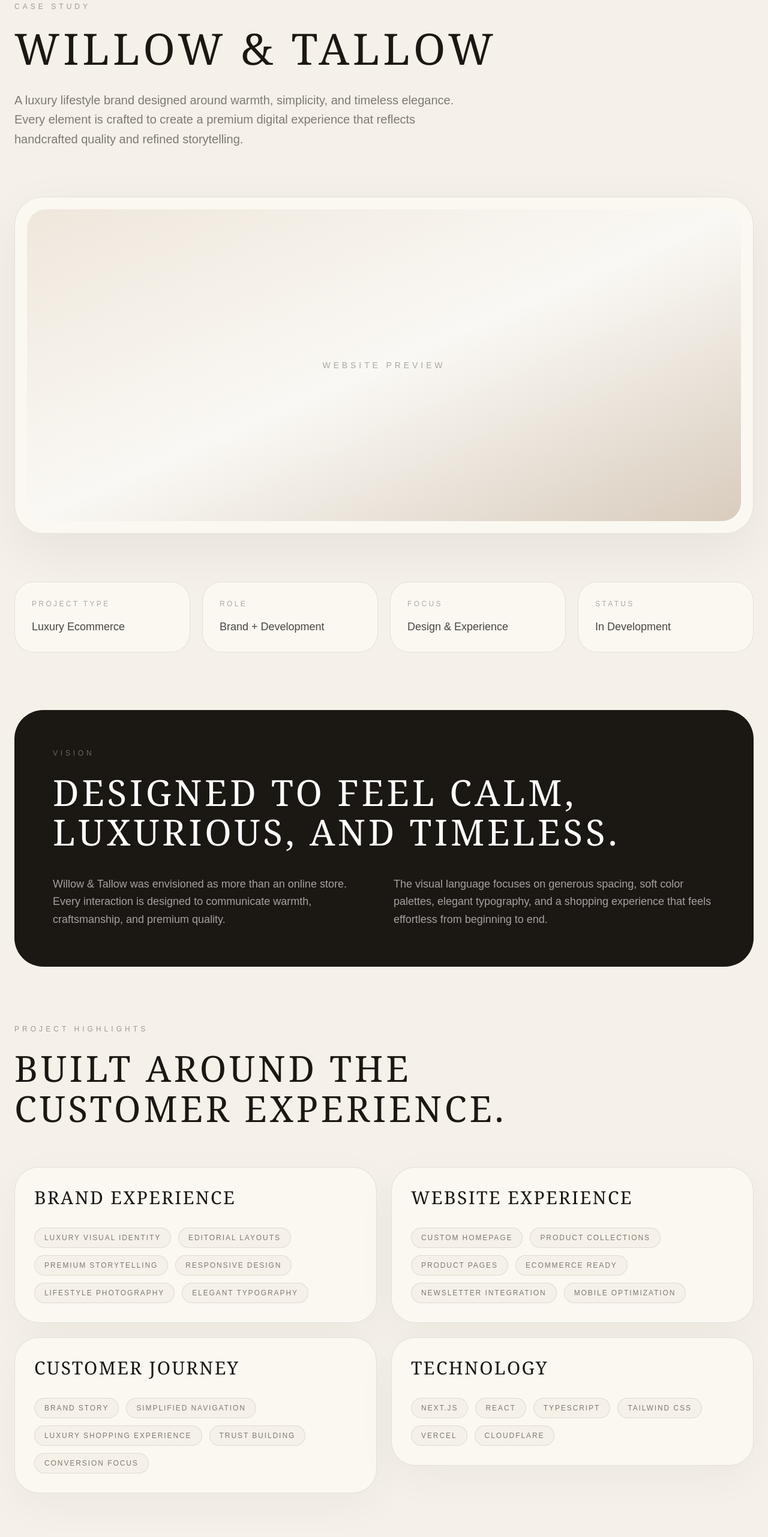
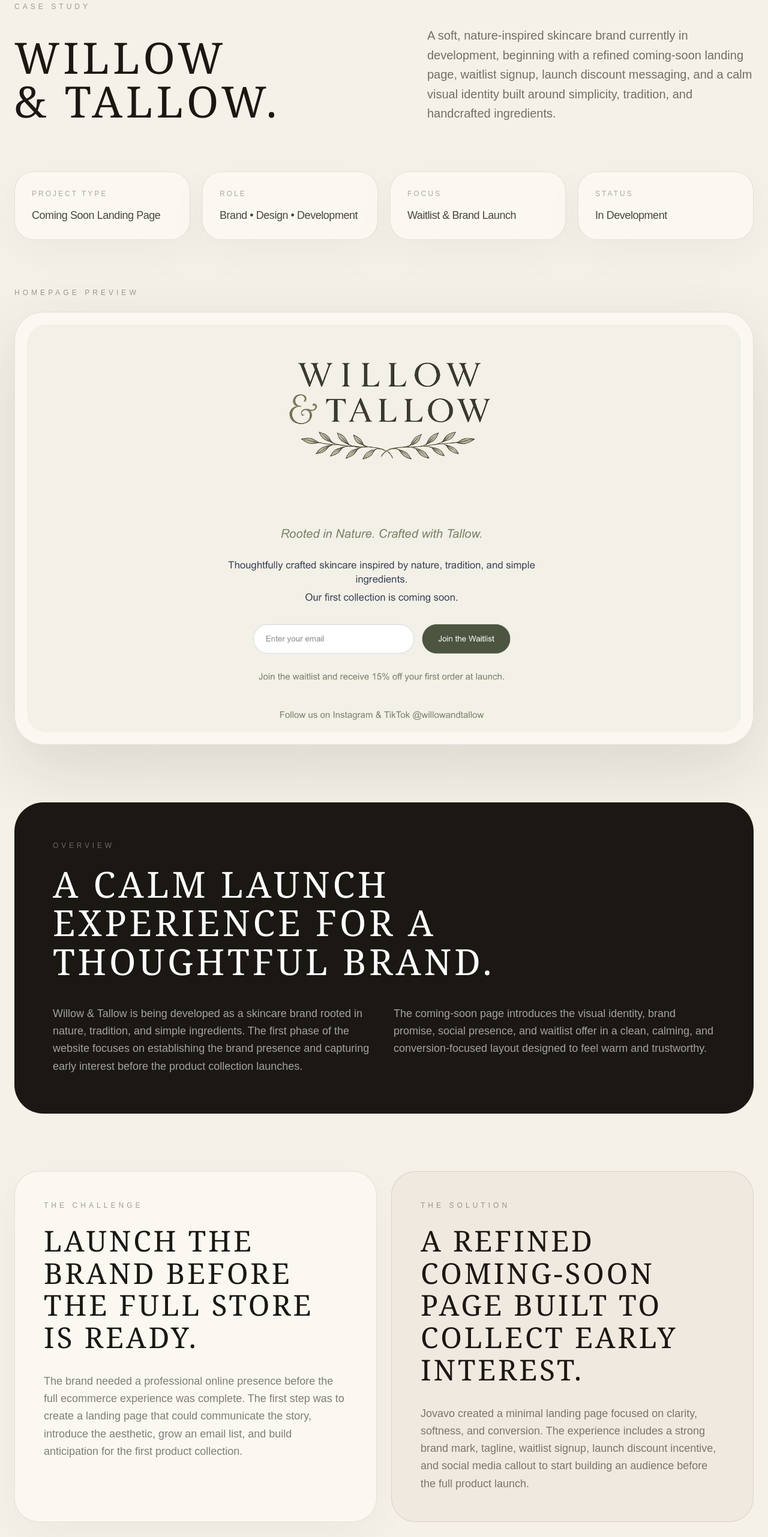
Before and after one commit to Jovavoco/jovavo, a Next.js app: page /work/willow-and-tallow in a window 1280 px wide. Shown: the part 234-2797 px from the top of the page at 60% size. Built offline with nearby package versions, Linux system fonts and the light colour scheme; no server answers.

Commit message:
Update page.tsx

```diff
--- a/app/work/willow-and-tallow/page.tsx
+++ b/app/work/willow-and-tallow/page.tsx
@@ -1,38 +1,46 @@
 import Link from "next/link";
+import { ArrowUpRight } from "lucide-react";
 import Reveal from "@/components/Reveal";
 
-export default function WillowAndTallowCaseStudy() {
+const stats = [
+  ["Project Type", "Coming Soon Landing Page"],
+  ["Role", "Brand • Design • Development"],
+  ["Focus", "Waitlist & Brand Launch"],
+  ["Status", "In Development"],
+];
+
 const sections = [
   {
     title: "Brand Experience",
     items: [
-        "Luxury Visual Identity",
-        "Editorial Layouts",
-        "Premium Storytelling",
-        "Responsive Design",
-        "Lifestyle Photography",
-        "Elegant Typography",
+      "Soft visual identity",
+      "Nature-inspired direction",
+      "Elegant typography",
+      "Warm color palette",
+      "Launch messaging",
+      "Premium simplicity",
     ],
   },
   {
     title: "Website Experience",
     items: [
-        "Custom Homepage",
-        "Product Collections",
-        "Product Pages",
-        "Ecommerce Ready",
-        "Newsletter Integration",
-        "Mobile Optimization",
+      "Coming soon page",
+      "Waitlist signup",
+      "Launch discount message",
+      "Responsive design",
+      "Social callout",
+      "Minimal interface",
     ],
   },
   {
     title: "Customer Journey",
     items: [
-        "Brand Story",
-        "Simplified Navigation",
-        "Luxury Shopping Experience",
-        "Trust Building",
-        "Conversion Focus",
+      "Clear brand promise",
+      "Email capture",
+      "Early audience building",
+      "Trust-focused copy",
+      "Launch anticipation",
+      "Simple conversion path",
     ],
   },
   {
@@ -48,20 +56,27 @@ export default function WillowAndTallowCaseStudy() {
   },
 ];
 
-  const stats = [
-    ["Project Type", "Luxury Ecommerce"],
-    ["Role", "Brand + Development"],
-    ["Focus", "Design & Experience"],
-    ["Status", "In Development"],
+const delivered = [
+  "Coming soon landing page",
+  "Waitlist signup experience",
+  "Launch discount messaging",
+  "Brand positioning",
+  "Responsive design",
+  "Soft visual direction",
+  "Simple conversion flow",
+  "Social media callout",
+  "Domain setup",
+  "Production deployment",
 ];
 
+export default function WillowAndTallowCaseStudy() {
   return (
     <main className="min-h-screen bg-[#f5f1e8] text-[#1b1713]">
-      <section className="mx-auto max-w-7xl px-6 pt-40 pb-28">
+      <section className="mx-auto max-w-7xl px-6 pb-28 pt-40">
         <Reveal>
           <Link
             href="/work"
-            className="mb-14 inline-flex text-xs uppercase tracking-[0.28em] text-[#1b1713]/45 transition hover:text-[#1b1713]"
+            className="mb-14 inline-flex items-center gap-3 text-xs uppercase tracking-[0.28em] text-[#1b1713]/45 transition hover:text-[#1b1713]"
           >
             ← Back to Work
           </Link>
@@ -70,39 +85,30 @@ export default function WillowAndTallowCaseStudy() {
             Case Study
           </p>
 
-          <h1 className="max-w-6xl font-serif text-5xl font-light uppercase leading-[1.05] tracking-[0.08em] md:text-7xl">
-            Willow & Tallow
+          <div className="grid gap-12 lg:grid-cols-[1fr_0.85fr] lg:items-end">
+            <h1 className="max-w-6xl font-serif text-5xl font-light uppercase leading-[1.02] tracking-[0.08em] md:text-7xl">
+              Willow
+              <br />& Tallow.
             </h1>
 
-          <p className="mt-8 max-w-3xl text-lg leading-relaxed text-[#1b1713]/55 md:text-xl">
-            A luxury lifestyle brand designed around warmth, simplicity, and
-            timeless elegance. Every element is crafted to create a premium
-            digital experience that reflects handcrafted quality and refined
-            storytelling.
+            <p className="max-w-3xl text-lg leading-relaxed text-[#1b1713]/60 md:text-xl">
+              A soft, nature-inspired skincare brand currently in development,
+              beginning with a refined coming-soon landing page, waitlist
+              signup, launch discount messaging, and a calm visual identity
+              built around simplicity, tradition, and handcrafted ingredients.
             </p>
-        </Reveal>
-
-        {/* Hero Preview */}
-
-        <Reveal>
-          <div className="mt-20 overflow-hidden rounded-[3rem] border border-[#1b1713]/10 bg-[#fbf8f2] p-5 shadow-[0_30px_90px_rgba(27,23,19,0.06)]">
-            <div className="flex h-[520px] items-center justify-center rounded-[2rem] bg-gradient-to-br from-[#efe7dc] via-[#faf8f4] to-[#d8ccbd] text-sm uppercase tracking-[0.35em] text-[#1b1713]/35">
-              Website Preview
-            </div>
           </div>
         </Reveal>
 
-        {/* Stats */}
-
         <div className="mt-20 grid gap-5 md:grid-cols-4">
           {stats.map(([label, value], index) => (
-            <Reveal key={label} delay={index * 120}>
-              <div className="rounded-[2rem] border border-[#1b1713]/10 bg-[#fbf8f2] p-7">
-                <p className="mb-4 text-xs uppercase tracking-[0.28em] text-[#1b1713]/35">
+            <Reveal key={label} delay={index * 90}>
+              <div className="rounded-[2rem] border border-[#1b1713]/10 bg-[#fbf8f2] p-7 shadow-[0_20px_70px_rgba(27,23,19,0.04)]">
+                <p className="mb-4 text-xs uppercase tracking-[0.25em] text-[#1b1713]/35">
                   {label}
                 </p>
 
-                <p className="text-lg font-medium text-[#1b1713]/80">
+                <p className="text-lg font-medium leading-snug tracking-tight text-[#1b1713]/80">
                   {value}
                 </p>
               </div>
@@ -110,38 +116,100 @@ export default function WillowAndTallowCaseStudy() {
           ))}
         </div>
 
-        {/* Overview */}
-
+        {/* HOMEPAGE IMAGE */}
         <Reveal>
-          <section className="mt-24 rounded-[3rem] bg-[#1b1713] p-10 text-white md:p-16">
-            <p className="mb-6 text-xs uppercase tracking-[0.4em] text-white/35">
-              Vision
+          <section className="mt-20">
+            <p className="mb-6 text-xs uppercase tracking-[0.42em] text-[#1b1713]/40">
+              Homepage Preview
             </p>
 
-            <h2 className="max-w-5xl font-serif text-4xl font-light uppercase leading-[1.1] tracking-[0.08em] md:text-6xl">
-              Designed to feel calm,
+            <div className="overflow-hidden rounded-[3rem] border border-[#1b1713]/10 bg-[#fbf8f2] p-4 shadow-[0_40px_120px_rgba(27,23,19,0.12)] md:p-5">
+              <img
+                src="/images/work/willow-and-tallow-homepage.png"
+                alt="Willow & Tallow coming soon homepage"
+                className="h-auto w-full rounded-[2rem] object-cover"
+              />
+            </div>
+          </section>
+        </Reveal>
+
+        {/* OVERVIEW */}
+        <Reveal>
+          <section className="mt-24 rounded-[3rem] bg-[#1b1713] p-8 text-white md:p-16">
+            <p className="mb-6 text-xs uppercase tracking-[0.4em] text-white/35">
+              Overview
+            </p>
+
+            <h2 className="max-w-5xl font-serif text-4xl font-light uppercase leading-[1.08] tracking-[0.08em] md:text-6xl">
+              A calm launch
               <br />
-              luxurious, and timeless.
+              experience for a
+              <br />
+              thoughtful brand.
             </h2>
 
             <div className="mt-10 grid gap-8 md:grid-cols-2">
               <p className="text-lg leading-relaxed text-white/60">
-                Willow & Tallow was envisioned as more than an online store.
-                Every interaction is designed to communicate warmth,
-                craftsmanship, and premium quality.
+                Willow & Tallow is being developed as a skincare brand rooted in
+                nature, tradition, and simple ingredients. The first phase of
+                the website focuses on establishing the brand presence and
+                capturing early interest before the product collection launches.
               </p>
 
               <p className="text-lg leading-relaxed text-white/60">
-                The visual language focuses on generous spacing, soft color
-                palettes, elegant typography, and a shopping experience that
-                feels effortless from beginning to end.
+                The coming-soon page introduces the visual identity, brand
+                promise, social presence, and waitlist offer in a clean,
+                calming, and conversion-focused layout designed to feel warm and
+                trustworthy.
               </p>
             </div>
           </section>
         </Reveal>
 
-        {/* Capabilities */}
+        {/* CHALLENGE / SOLUTION */}
+        <section className="mt-24 grid gap-6 lg:grid-cols-2">
+          <Reveal>
+            <div className="h-full rounded-[2.5rem] border border-[#1b1713]/10 bg-[#fbf8f2] p-8 shadow-[0_20px_70px_rgba(27,23,19,0.04)] md:p-12">
+              <p className="mb-6 text-xs uppercase tracking-[0.42em] text-[#1b1713]/40">
+                The Challenge
+              </p>
 
+              <h2 className="font-serif text-4xl font-light uppercase leading-[1.12] tracking-[0.08em] md:text-5xl">
+                Launch the brand before the full store is ready.
+              </h2>
+
+              <p className="mt-8 text-lg leading-relaxed text-[#1b1713]/55">
+                The brand needed a professional online presence before the full
+                ecommerce experience was complete. The first step was to create
+                a landing page that could communicate the story, introduce the
+                aesthetic, grow an email list, and build anticipation for the
+                first product collection.
+              </p>
+            </div>
+          </Reveal>
+
+          <Reveal delay={120}>
+            <div className="h-full rounded-[2.5rem] border border-[#1b1713]/10 bg-[#efe9df] p-8 md:p-12">
+              <p className="mb-6 text-xs uppercase tracking-[0.42em] text-[#1b1713]/40">
+                The Solution
+              </p>
+
+              <h2 className="font-serif text-4xl font-light uppercase leading-[1.12] tracking-[0.08em] md:text-5xl">
+                A refined coming-soon page built to collect early interest.
+              </h2>
+
+              <p className="mt-8 text-lg leading-relaxed text-[#1b1713]/55">
+                Jovavo created a minimal landing page focused on clarity,
+                softness, and conversion. The experience includes a strong brand
+                mark, tagline, waitlist signup, launch discount incentive, and
+                social media callout to start building an audience before the
+                full product launch.
+              </p>
+            </div>
+          </Reveal>
+        </section>
+
+        {/* CAPABILITIES */}
         <section className="mt-24">
           <Reveal>
             <p className="mb-6 text-xs uppercase tracking-[0.42em] text-[#1b1713]/40">
@@ -149,15 +217,15 @@ export default function WillowAndTallowCaseStudy() {
             </p>
 
             <h2 className="max-w-5xl font-serif text-4xl font-light uppercase leading-[1.12] tracking-[0.08em] md:text-6xl">
-              Built around the customer experience.
+              Built to introduce the brand and prepare for launch.
             </h2>
           </Reveal>
 
           <div className="mt-16 grid gap-6 md:grid-cols-2">
             {sections.map((section, index) => (
-              <Reveal key={section.title} delay={index * 120}>
-                <div className="rounded-[2.5rem] border border-[#1b1713]/10 bg-[#fbf8f2] p-8 shadow-[0_20px_70px_rgba(27,23,19,0.04)] transition-all duration-500 hover:-translate-y-1 hover:bg-white hover:shadow-[0_35px_100px_rgba(27,23,19,0.08)]">
-                  <h3 className="mb-8 font-serif text-3xl font-light uppercase tracking-[0.08em]">
+              <Reveal key={section.title} delay={index * 100}>
+                <div className="rounded-[2.5rem] border border-[#1b1713]/10 bg-[#fbf8f2] p-8 shadow-[0_20px_70px_rgba(27,23,19,0.04)] transition-all duration-500 hover:-translate-y-1 hover:bg-white hover:shadow-[0_35px_100px_rgba(27,23,19,0.08)] md:p-10">
+                  <h3 className="mb-8 font-serif text-3xl font-light uppercase tracking-[0.08em] md:text-4xl">
                     {section.title}
                   </h3>
 
@@ -177,25 +245,60 @@ export default function WillowAndTallowCaseStudy() {
           </div>
         </section>
 
-        {/* Design Principles */}
+        {/* WHAT WE DELIVERED */}
+        <Reveal>
+          <section className="mt-24 rounded-[3rem] border border-[#1b1713]/10 bg-[#fbf8f2] p-8 shadow-[0_20px_70px_rgba(27,23,19,0.04)] md:p-14">
+            <div className="grid gap-12 lg:grid-cols-[0.8fr_1fr] lg:items-start">
+              <div>
+                <p className="mb-6 text-xs uppercase tracking-[0.42em] text-[#1b1713]/40">
+                  What We Delivered
+                </p>
 
+                <h2 className="font-serif text-4xl font-light uppercase leading-[1.1] tracking-[0.08em] md:text-6xl">
+                  Brand,
+                  <br />
+                  landing page,
+                  <br />
+                  launch list.
+                </h2>
+              </div>
+
+              <div className="grid gap-3 sm:grid-cols-2">
+                {delivered.map((item) => (
+                  <div
+                    key={item}
+                    className="rounded-full border border-[#1b1713]/10 bg-[#f5f1e8] px-5 py-3 text-xs uppercase tracking-[0.16em] text-[#1b1713]/60"
+                  >
+                    ✓ {item}
+                  </div>
+                ))}
+              </div>
+            </div>
+          </section>
+        </Reveal>
+
+        {/* DESIGN PRINCIPLES */}
         <section className="mt-24 grid gap-6 md:grid-cols-3">
           {[
             {
-              title: "Elegant Design",
-              text: "Clean layouts, generous whitespace, and refined typography create a timeless visual identity.",
+              title: "Calm Identity",
+              text: "A soft visual system with natural tones, elegant typography, and generous spacing to reflect warmth and simplicity.",
             },
             {
-              title: "Luxury Shopping",
-              text: "Every interaction is designed to make browsing and purchasing feel effortless and premium.",
+              title: "Waitlist Focus",
+              text: "The page is structured around a simple email signup flow supported by clear messaging and a launch discount incentive.",
             },
             {
-              title: "Scalable Foundation",
-              text: "Built with modern technologies that allow the brand to grow with new collections and future features.",
+              title: "Launch Ready",
+              text: "The foundation is built to expand into a fuller ecommerce experience as products, collections, and brand assets are finalized.",
             },
           ].map((item, index) => (
             <Reveal key={item.title} delay={index * 120}>
-              <div className="rounded-[2.5rem] border border-[#1b1713]/10 bg-[#efe9df] p-8 transition-all duration-500 hover:-translate-y-1 hover:bg-[#fbf8f2]">
+              <div className="h-full rounded-[2.5rem] border border-[#1b1713]/10 bg-[#efe9df] p-8 transition-all duration-500 hover:-translate-y-1 hover:bg-[#fbf8f2] md:p-10">
+                <p className="mb-8 font-serif text-5xl text-[#1b1713]/20">
+                  0{index + 1}
+                </p>
+
                 <h3 className="font-serif text-3xl font-light uppercase tracking-[0.08em]">
                   {item.title}
                 </h3>
@@ -208,32 +311,63 @@ export default function WillowAndTallowCaseStudy() {
           ))}
         </section>
 
-        {/* CTA */}
-
+        {/* RESULT */}
         <Reveal>
           <section className="mt-24 rounded-[3rem] bg-[#1b1713] p-10 text-white md:p-16">
             <div className="grid gap-10 md:grid-cols-[1fr_auto] md:items-end">
               <div>
                 <p className="mb-5 text-xs uppercase tracking-[0.4em] text-white/35">
-                  Coming Soon
+                  The Result
                 </p>
 
                 <h2 className="max-w-4xl font-serif text-4xl font-light uppercase leading-[1.12] tracking-[0.08em] md:text-6xl">
-                  A luxury digital experience in the making.
+                  A polished first impression before launch.
                 </h2>
 
-                <p className="mt-6 max-w-2xl leading-relaxed text-white/60">
-                  Willow & Tallow is currently in development and will showcase
-                  a refined ecommerce experience centered around thoughtful
-                  design and premium storytelling.
+                <p className="mt-6 max-w-3xl leading-relaxed text-white/60">
+                  Willow & Tallow now has a calm, branded landing page that
+                  introduces the company, communicates the product direction,
+                  encourages email signups, promotes the launch incentive, and
+                  creates a professional foundation for the upcoming ecommerce
+                  experience.
                 </p>
+              </div>
+
+              <a
+                href="https://willowandtallow.com"
+                target="_blank"
+                rel="noopener noreferrer"
+                className="inline-flex w-fit items-center gap-3 rounded-full bg-white px-7 py-3 text-[11px] uppercase tracking-[0.28em] text-[#1b1713] transition hover:-translate-y-1 hover:bg-white/90"
+              >
+                Visit Website
+                <ArrowUpRight size={15} />
+              </a>
+            </div>
+          </section>
+        </Reveal>
+
+        {/* CTA */}
+        <Reveal>
+          <section className="mt-10 rounded-[3rem] border border-[#1b1713]/10 bg-[#fbf8f2] p-10 md:p-16">
+            <div className="grid gap-10 md:grid-cols-[1fr_auto] md:items-center">
+              <div>
+                <p className="mb-5 text-xs uppercase tracking-[0.4em] text-[#1b1713]/40">
+                  Start Your Brand
+                </p>
+
+                <h2 className="max-w-4xl font-serif text-4xl font-light uppercase leading-[1.08] tracking-[0.08em] md:text-6xl">
+                  Launching
+                  <br />
+                  something new?
+                </h2>
               </div>
 
               <Link
                 href="/contact"
-                className="inline-flex w-fit rounded-full bg-white px-7 py-3 text-[11px] uppercase tracking-[0.28em] text-[#1b1713] transition hover:-translate-y-1 hover:bg-white/90"
+                className="inline-flex w-fit items-center gap-3 rounded-full bg-[#1b1713] px-8 py-4 text-[11px] uppercase tracking-[0.28em] text-white transition hover:-translate-y-1 hover:bg-[#1b1713]/90"
               >
-                Start a Project
+                Start Project
+                <ArrowUpRight size={16} />
               </Link>
             </div>
           </section>
```
Lines whose indentation alone changed are shown as unchanged.
